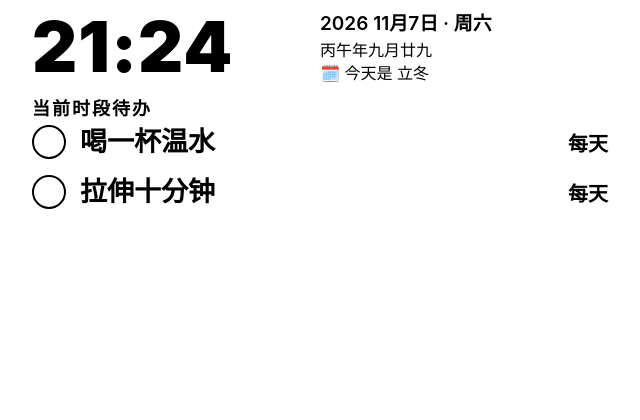
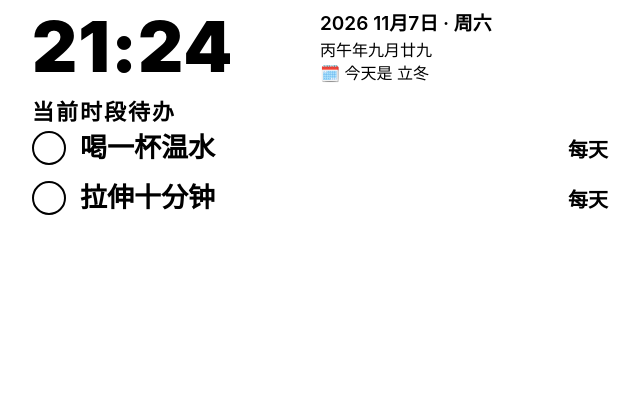
Before and after one commit to ZevAlain/KindleDashboard, a Flask app: page / in a window 1280 px wide. Shown: the top 420 px of the page, without its empty margins (320-960 px from the left). Run offline with Flask 3, Linux system fonts and the light colour scheme; the visitor is signed in with stand-in values (Sample User, id 1); data that the repository does not hold is empty.

Commit message:
面板状态增加 cookie 通路（Kindle 老 WebKit replaceState 静默失效时刷新仍保持展开）；当前时段待办标题对齐 22/800

```diff
--- a/kindle_dashboard/templates/kindle.html
+++ b/kindle_dashboard/templates/kindle.html
@@ -104,7 +104,7 @@
         .cmp-table th.tyst { color: #000000; font-weight: 700; }
         .cmp .w-icon { display: inline-block; width: 24px; height: 24px; vertical-align: -5px; }
         /* 列表标题：待办区左上角，让这一块有个明确的开头（原来第一条直接顶着页眉，很突兀） */
-        .list-title { font-size: 18px; font-weight: 700; color: #000000;
+        .list-title { font-size: 22px; font-weight: 800; color: #000000;   /* 与万年历/世界时间/天气面板标题同款（22/800/ls2） */
                       letter-spacing: 2px; margin: 6px 0 2px; }
         a.toggle-btn {
             text-decoration: none;
@@ -649,6 +649,10 @@
         if (cb) cb.style.display = (name === 'cal') ? 'block' : 'none';
         if (mp) mp.style.display = (name === 'cmp') ? 'block' : 'none';
         try { localStorage.setItem('kd_panel', name === 'todo' ? '' : name); } catch (e1) {}
+        // cookie 通路：Kindle 老 WebKit 的 history.replaceState 可能静默不生效
+        // （URL 从未带上 ?panel=），localStorage 又常被禁——cookie 是老内核上唯一
+        // 可靠的跨刷新持久化，且服务端能读到、首帧直出正确面板。
+        try { document.cookie = 'kd_panel=' + (name === 'todo' ? '' : name) + '; path=/; max-age=31536000'; } catch (e0) {}
         _writePanel(name);                                   // 状态写进地址栏 query（跨 meta 刷新存活）
         var sc = document.getElementById('scrollArea');
         if (sc && name !== 'todo') sc.scrollTop = 0;   // 打开时回到顶，别停在上次滚动的位置
--- a/kindle_dashboard/views.py
+++ b/kindle_dashboard/views.py
@@ -403,10 +403,16 @@ def register_views(app):
         _modes = data.get("land_modes") or [0, 1, 2, 3]
         kindle["land_modes"] = _modes
         kindle["land_next_landscape"] = _next_land(int(land), _modes) in (1, 3)   # 图标：下一方向是横版(90/270)→横屏图标
-        # 面板展开状态（待办/天气对比/世界时钟/万年历）的主持久化通路就是 URL ?panel=
-        # （localStorage/JS 只是书签重开时的兜底）。服务端直接按它出初始 display：
-        # 面板开着时整页自动刷新不会先画待办再被 JS 切过去——墨水屏少一次重绘闪烁。
+        # 面板展开状态（待办/天气对比/世界时钟/万年历）持久化三层通路：
+        # ① URL ?panel=（主通路：正常浏览器的手动/自动刷新都保留 URL）；
+        # ② cookie kd_panel（JS setPanel 时写入）——Kindle 老 WebKit 的
+        #    history.replaceState 可能静默不生效（URL 从未真正带上 ?panel=），
+        #    localStorage 又常被禁用，cookie 是老内核上唯一可靠的跨刷新通路，
+        #    且服务端能直接读到，首帧即直出正确面板（e-ink 无跳变）；
+        # ③ 都没有 → 默认待办。
         panel = request.args.get("panel")
+        if panel not in ("world", "cal", "cmp"):
+            panel = (request.cookies.get("kd_panel") or "").strip()
         if panel not in ("world", "cal", "cmp"):
             panel = "todo"
         resp = make_response(render_template('kindle.html', data=kindle, land=land, panel=panel))
```
